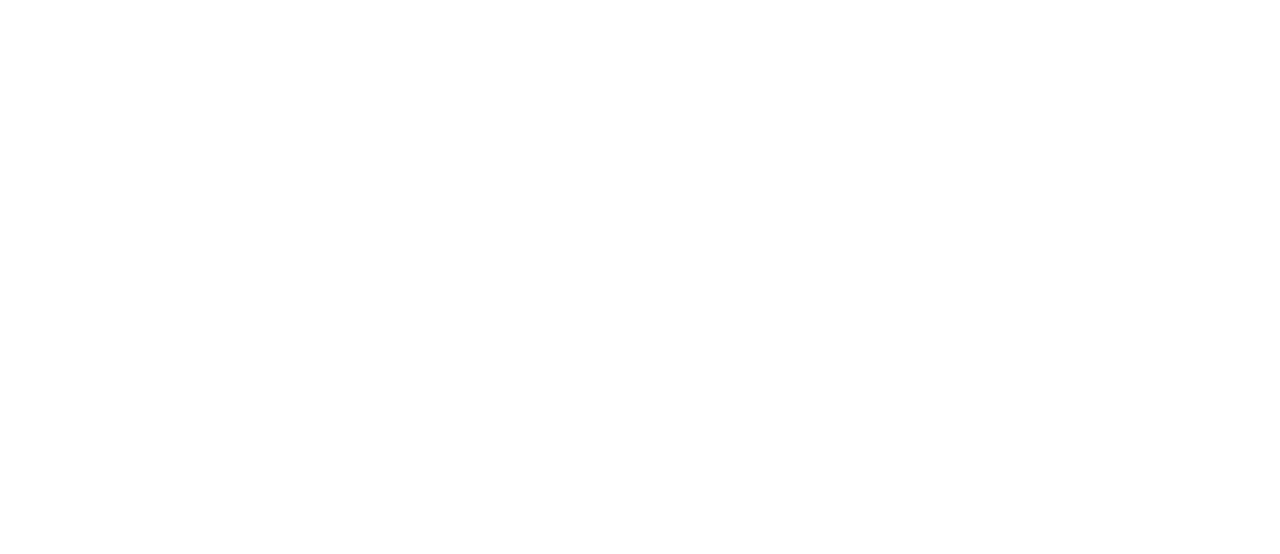
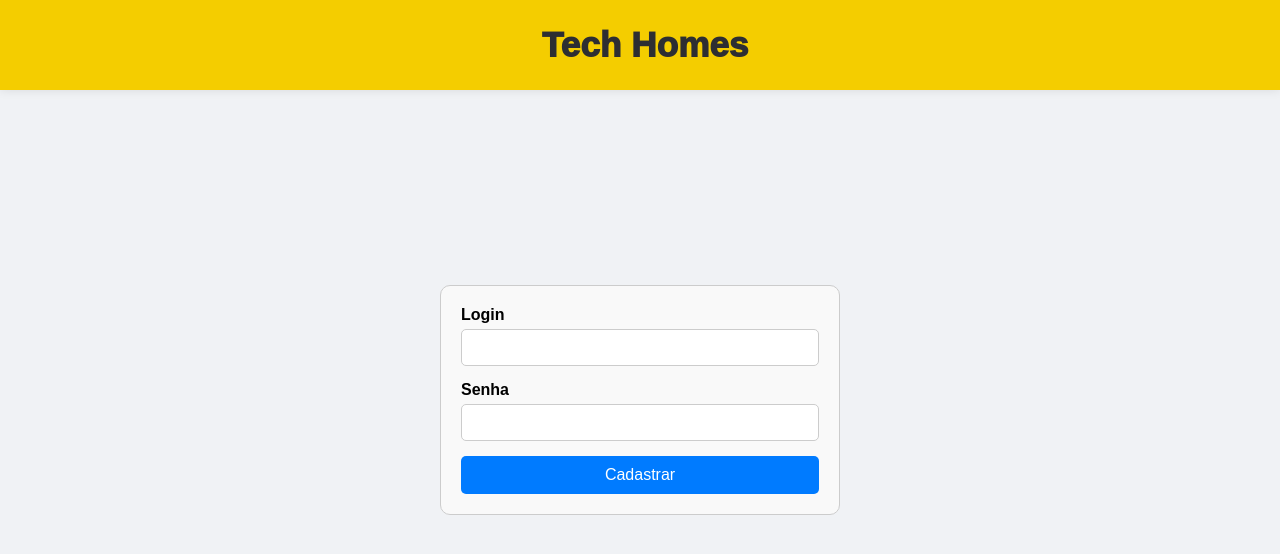
Before and after one commit to Inacioluz/casas_intelig-ntes-A3, a React (Vite) app: page /cadastro in a window 1280 px wide. Before the commit this address had no page. Shown: the top 554 px of the page. Built offline with nearby package versions, Linux system fonts and the light colour scheme; a web font is replaced by a local one.

Commit message:
cadastro ok

```diff
--- a/src/Router.jsx
+++ b/src/Router.jsx
@@ -1,6 +1,6 @@
 import { Route, Routes } from "react-router-dom";
-
 import { Home } from "./components/Home/Home";
+import { Cadastro } from "./components/cadastro/Cadastro";
 import { LoginForm } from "./components/login/LoginForm";
 import { DefaultLayout } from "./layouts/DefaultLayout";
 
@@ -10,6 +10,7 @@
       <Route path="/" element={<DefaultLayout />}>
         <Route path="/" element={<Home />} />
         <Route path="/login" element={<LoginForm />} />
+        <Route path="/cadastro" element={<Cadastro />} />
       </Route>
     </Routes>
   );
--- a/src/components/cadastro/Cadastro.jsx
+++ b/src/components/cadastro/Cadastro.jsx
@@ -0,0 +1,40 @@
+import { useState } from "react";
+import styles from "./Cadastro.module.css";
+export function Cadastro() {
+  const [login, setLogin] = useState("");
+  const [password, setPassword] = useState("");
+
+  const handleSubmit = (e) => {
+    e.preventDefault();
+    // Lógica de envio do formulário
+    console.log("Login:", login);
+    console.log("Senha:", password);
+  };
+  return (
+    <div className={styles.container}>
+    <form className={styles.signupForm} onSubmit={handleSubmit}>
+      <div className={styles.formGroup}>
+        <label htmlFor="login" className={styles.label}>Login</label>
+        <input
+          type="text"
+          id="login"
+          className={styles.input}
+          value={login}
+          onChange={(e) => setLogin(e.target.value)}
+        />
+      </div>
+      <div className={styles.formGroup}>
+        <label htmlFor="password" className={styles.label}>Senha</label>
+        <input
+          type="password"
+          id="password"
+          className={styles.input}
+          value={password}
+          onChange={(e) => setPassword(e.target.value)}
+        />
+      </div>
+      <button type="submit" className={styles.button}>Cadastrar</button>
+    </form>
+  </div>
+  );
+}
--- a/src/components/cadastro/Cadastro.module.css
+++ b/src/components/cadastro/Cadastro.module.css
@@ -0,0 +1,48 @@
+.container {
+  display: flex;
+  align-items: center;
+  justify-content: center;
+  height: 100vh; /* Define a altura da viewport para centralização vertical */
+  background-color: #f0f2f5; /* Cor de fundo opcional */
+}
+
+.signupForm {
+  max-width: 400px;
+  width: 100%;
+  padding: 20px;
+  border: 1px solid #ccc;
+  border-radius: 10px;
+  background-color: #f9f9f9;
+}
+
+.formGroup {
+  margin-bottom: 15px;
+}
+
+.label {
+  display: block;
+  margin-bottom: 5px;
+  font-weight: bold;
+}
+
+.input {
+  width: 100%;
+  padding: 10px;
+  border: 1px solid #ccc;
+  border-radius: 5px;
+}
+
+.button {
+  width: 100%;
+  padding: 10px;
+  background-color: #007bff;
+  color: white;
+  border: none;
+  border-radius: 5px;
+  cursor: pointer;
+  font-size: 16px;
+}
+
+.button:hover {
+  background-color: #0056b3;
+}
```
Also changed, not shown: src/components/login/LoginForms.module.css (indentation only).
